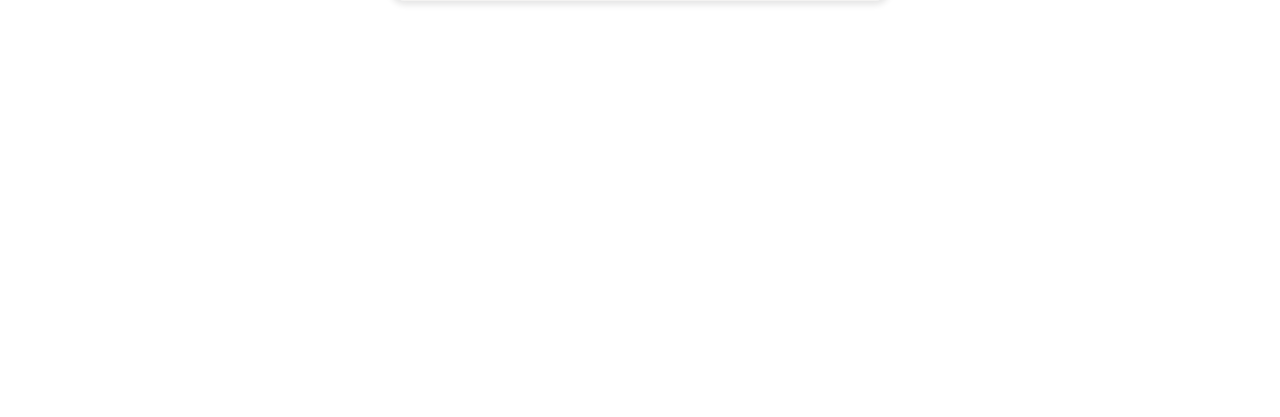
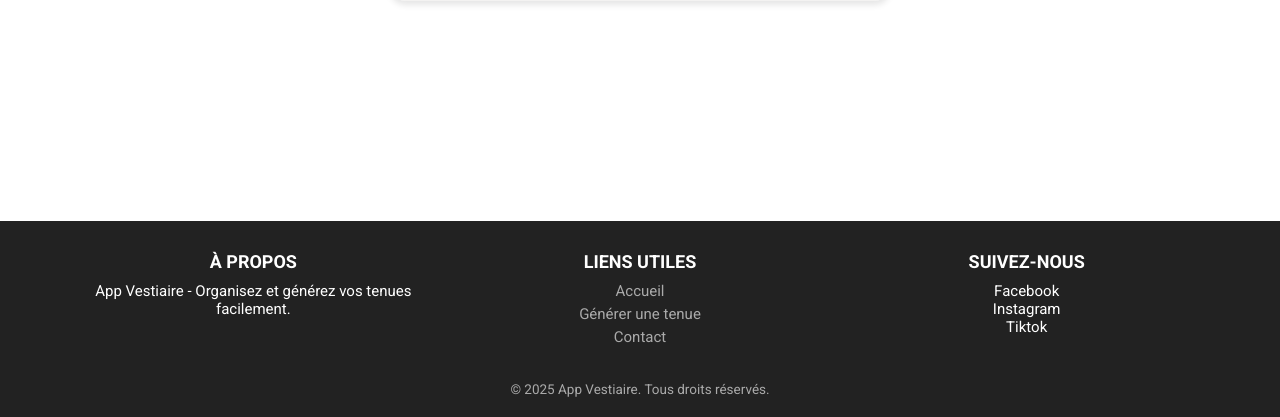
Before and after one commit to XSKQKUKDH/App-Vestiaire, a Flask app: page /connection in a window 1280 px wide. Shown: the part 547-964 px from the top of the page. Before the commit the page ends 552 px from the top, so only its background shows below. Run offline with Flask 3, Linux system fonts and the light colour scheme.

Commit message:
Ajout d'un footer à connection et inscription .html

```diff
--- a/templates/connection.html
+++ b/templates/connection.html
@@ -51,8 +51,29 @@
                         <button type="submit">S'inscrire</button>
                     </div>
                 </form>
-
             </section>
-
+            <footer class="footer">
+                <div class="footer-container">
+                    <div class="footer-section">
+                        <h4>À propos</h4>
+                        <p>App Vestiaire - Organisez et générez vos tenues facilement.</p>
+                    </div>
+                    <div class="footer-section">
+                        <h4>Liens utiles</h4>
+                        <ul>
+                            <li><a href="#">Accueil</a></li>
+                            <li><a href="#">Générer une tenue</a></li>
+                            <li><a href="#">Contact</a></li>
+                        </ul>
+                    </div>
+                    <div class="footer-section">
+                        <h4>Suivez-nous</h4>
+                        <a href="#"><p style="color: white;">Facebook</p></a>
+                        <a href="#"><p style="color: white;">Instagram</p></a>
+                        <a href="#"><p style="color: white;">Tiktok</p></a>
+                    </div>
+                </div>
+                <p class="footer-credit">© 2025 App Vestiaire. Tous droits réservés.</p>
+            </footer>
         </main>
     </body>
--- a/templates/home.html
+++ b/templates/home.html
@@ -22,7 +22,7 @@
             </nav>
 
             <div class="presentation">
-                <h1 class="header-1">Bienvenue {{ name }} ici plus besoin de réfléchir à vos tenues</h1>
+                <h1 class="header-1">Bienvenue {{ name }}, ici plus besoin de réfléchir à vos tenues</h1>
                 <div class="skills">
                     <div class="skill-item">Expertise</div>
                     <div class="skill-item">Vestiaire</div>
```
Also changed, not shown: templates/inscription.html (+23 -0 lines).
